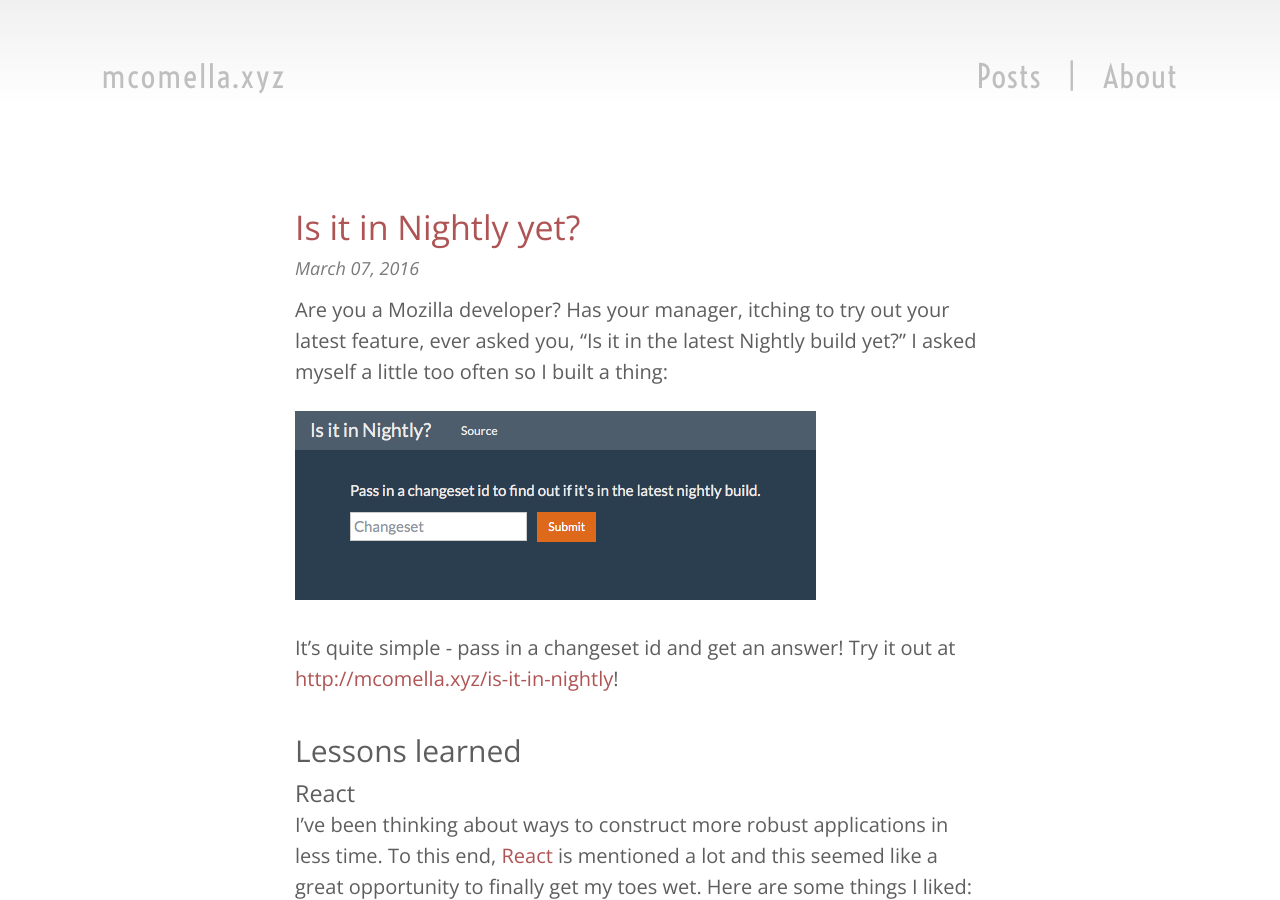
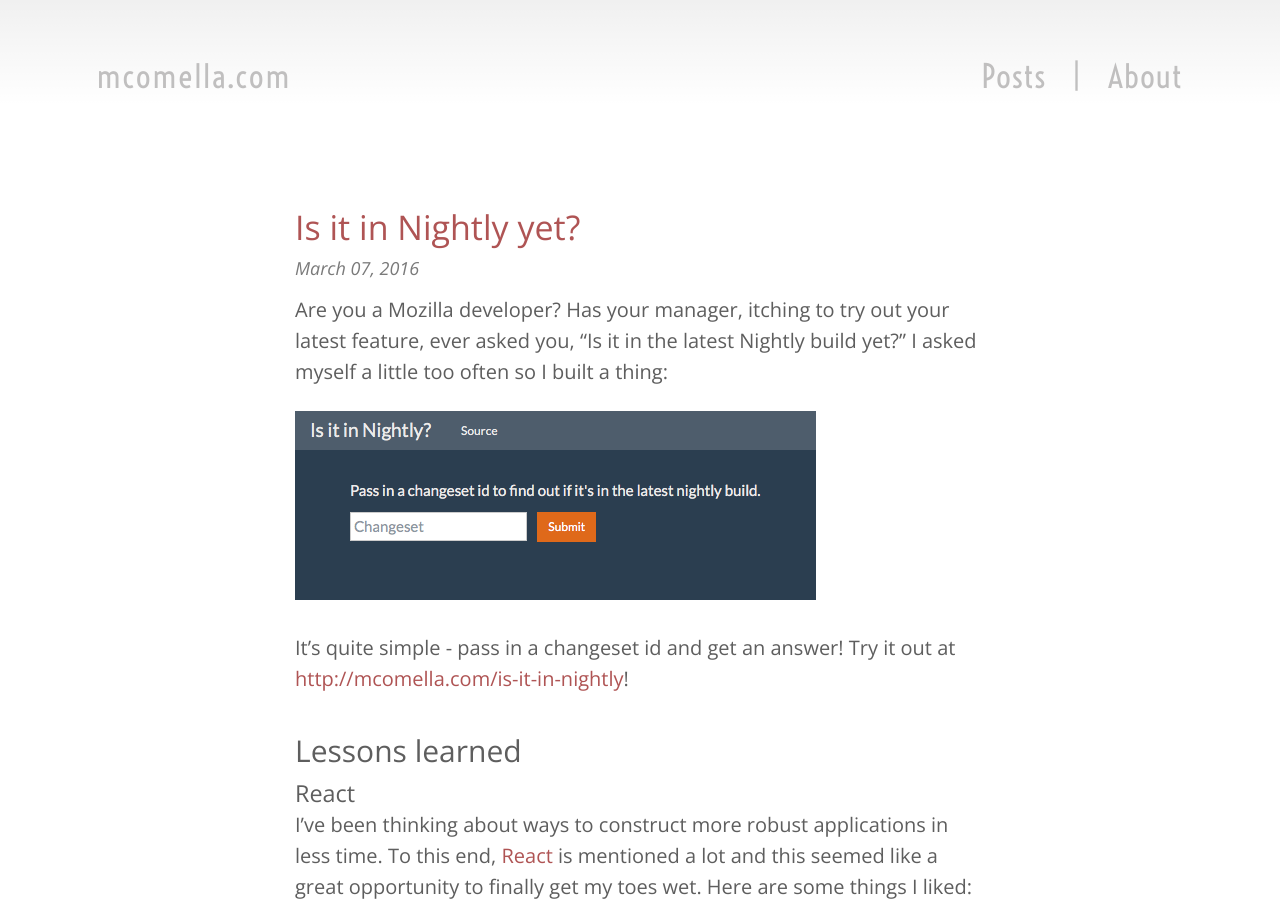
Before and after one commit to mcomella/mcomella.github.com, a Jekyll site: the page built from _posts/2016-03-07-is-it-in-nightly-yet.md, in a window 1280 px wide and 900 px high. Built offline with Jekyll 4.4.1, drawn with Linux system fonts in a browser that asks for light colours.

Commit message:
Update url references to mcomella.com.

```diff
--- a/_config.yml
+++ b/_config.yml
@@ -5,7 +5,7 @@ author: Michael Comella
 description: > # this means to ignore newlines until "baseurl:"
   The blog of Michael Comella, a software developer at Mozilla working on Firefox performance.
 
-url: "http://mcomella.xyz" # the base hostname & protocol for your site
+url: "http://mcomella.com" # the base hostname & protocol for your site
 baseurl: "" # the subpath of your site, e.g. /blog
 twitter_username: michaelcomella
 github_username:  mcomella
--- a/_layouts/default.html
+++ b/_layouts/default.html
@@ -8,7 +8,7 @@
     <meta name="keywords" content="Android, iOS, Mobile, Software, Development, Engineering, Mozilla, Firefox">
     <meta name="author" content="Michael Comella">
 
-    <title>{% if page.title %}{{ page.title }}{% else %}{{ site.title }}{% endif %} | mcomella.xyz</title>
+    <title>{% if page.title %}{{ page.title }}{% else %}{{ site.title }}{% endif %} | mcomella.com</title>
     <link rel="icon" type="image/png" href="/im/ico/favicon-32.png" sizes="32x32">
     <link rel="icon" type="image/png" href="/im/ico/favicon-128.png" sizes="128x128">
 
@@ -19,7 +19,7 @@
 </head>
 <body>
     <header>
-        <div id="header-left"><a href="/">mcomella.xyz</a></div>
+        <div id="header-left"><a href="/">mcomella.com</a></div>
         <div id="header-spacer"></div>
         <div id="header-right"><a href="/">Posts</a>&nbsp;&nbsp;&nbsp;|&nbsp;&nbsp;&nbsp;<a href="/about">About</a></div>
     </header>
--- a/_posts/2016-03-07-is-it-in-nightly-yet.md
+++ b/_posts/2016-03-07-is-it-in-nightly-yet.md
@@ -9,7 +9,7 @@ I asked myself a little too often so I built a thing:
 ![Screenshot](/im/posts/is-it-in-nightly.png)
 
 It's quite simple - pass in a changeset id and get an answer! Try it out
-at [http://mcomella.xyz/is-it-in-nightly](http://mcomella.xyz/is-it-in-nightly)!
+at [http://mcomella.com/is-it-in-nightly](http://mcomella.com/is-it-in-nightly)!
 
 ## Lessons learned
 
```
Also changed, not shown: README.md.
